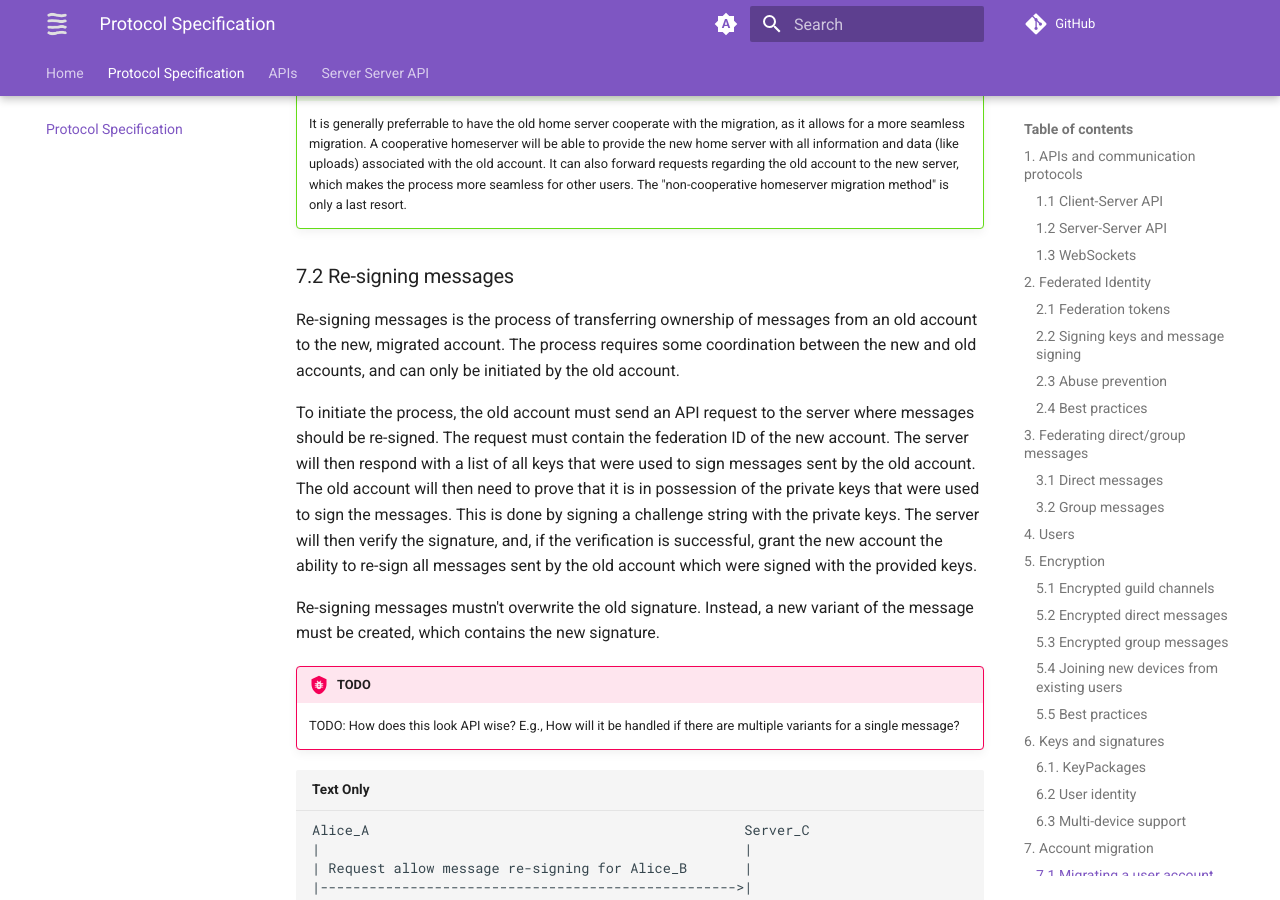
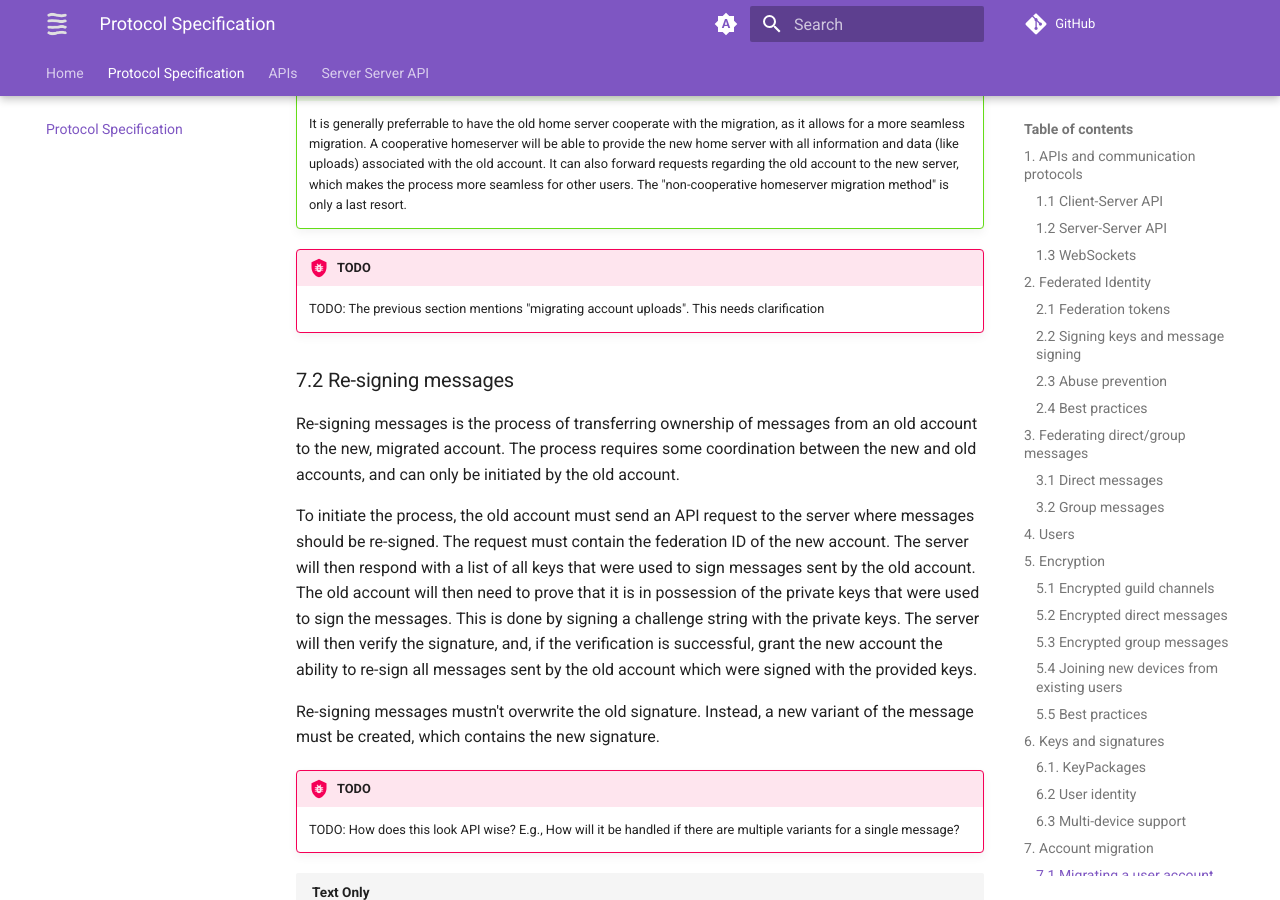
Before and after one commit to polyphony-chat/docs, an MkDocs documentation site: the page built from docs/specification.md, in a window 1280 px wide and 900 px high, scrolled down 14987 px. Built offline with MkDocs 1.6.1 and Material for MkDocs 9.7.7, drawn with Linux system fonts in a browser that asks for light colours; plug-ins that fetch from the network failed and are left out; comment, search, counter and statistics services are not loaded.

Commit message:
add todo

```diff
--- a/SPECIFICATION.md
+++ b/SPECIFICATION.md
@@ -536,6 +536,10 @@ Fig. 6: Sequence diagram depicting a successful migration of Alice_A's account t
     more seamless for other users. The "non-cooperative homeserver migration method" is only a last
     resort.
 
+!!! bug "TODO"
+
+    TODO: The previous section mentions "migrating account uploads". This needs clarification
+
 ### 7.2 Re-signing messages
 
 Re-signing messages is the process of transferring ownership of messages from an old account to the
```
